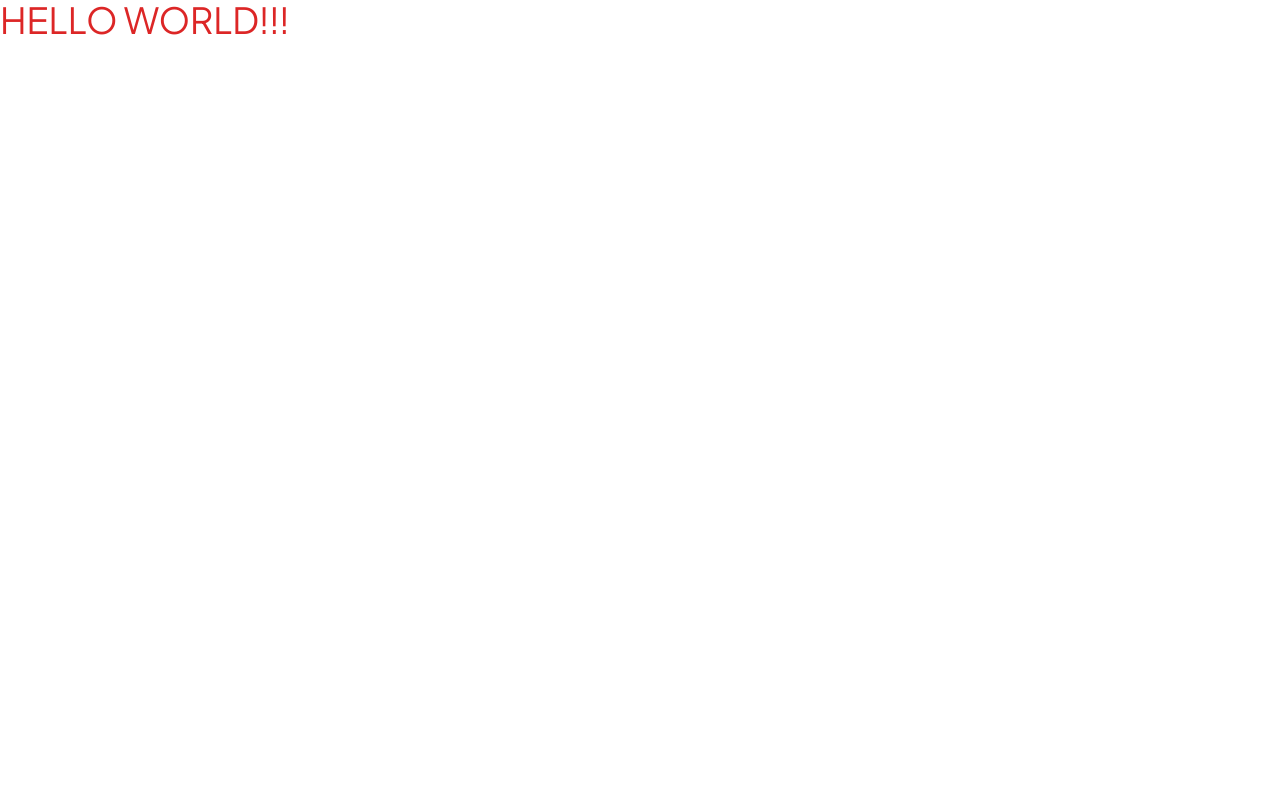
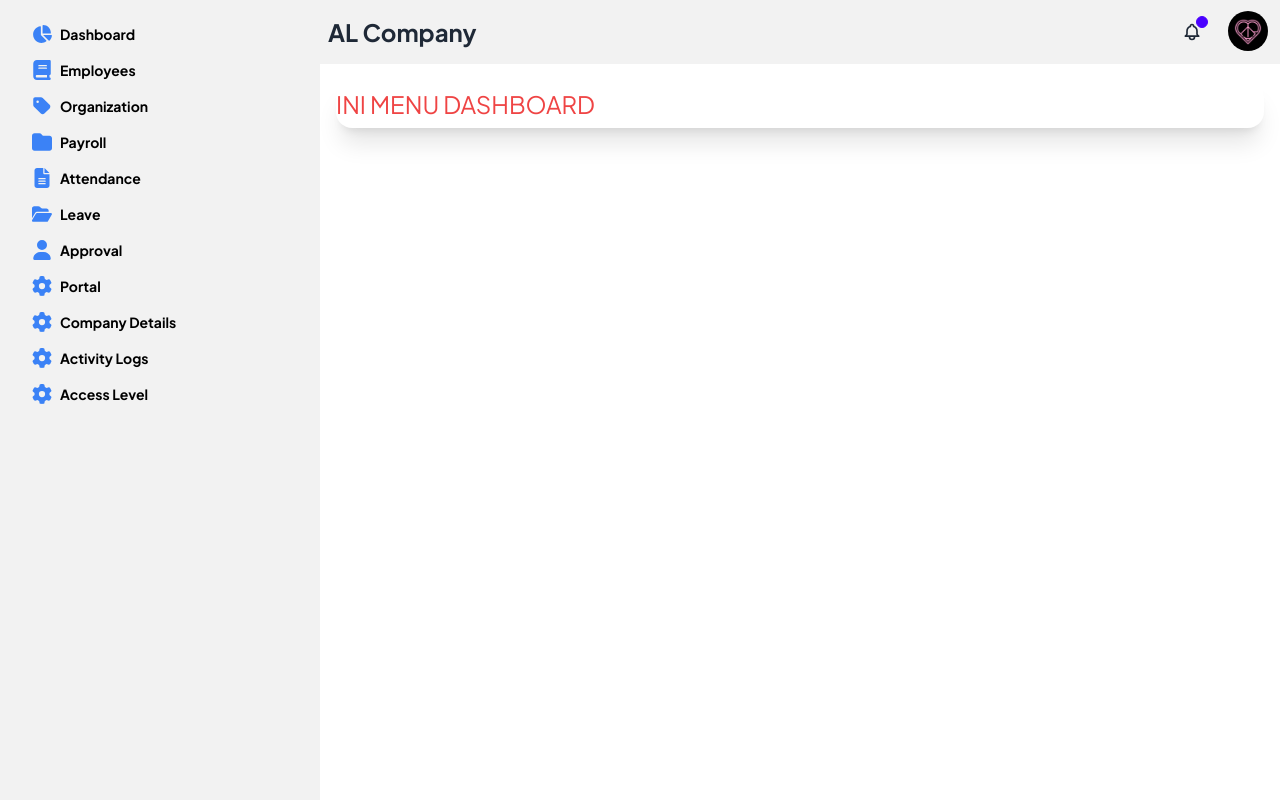
Before and after one commit to radenmasabdul/fordeApp, a Vue app: page / in a window 1280 px wide. Built offline with nearby package versions, Linux system fonts and the light colour scheme.

Commit message:
slicing layout

```diff
--- a/src/App.vue
+++ b/src/App.vue
@@ -1,7 +1,9 @@
 <script setup></script>
 
 <template>
-  <h1 class="text-red-600 text-4xl font-JakartaSans">HELLO WORLD!!!</h1>
+  <div>
+    <router-view />
+  </div>
 </template>
 
 <style scoped></style>
--- /dev/null
+++ b/src/components/layout/Content.vue
@@ -0,0 +1,11 @@
+<script setup></script>
+
+<template>
+  <main class="p-4">
+    <div class="card bg-base-100 shadow-xl">
+      <slot></slot>
+    </div>
+  </main>
+</template>
+
+<style scoped></style>
--- /dev/null
+++ b/src/components/layout/Navbar.vue
@@ -0,0 +1,45 @@
+<script setup>
+import Logo from "../../assets/logo.jpg";
+</script>
+
+<template>
+  <div class="navbar bg-base-200">
+    <div class="flex-1">
+      <a class="font-JakartaSans font-bold text-2xl">AL Company</a>
+    </div>
+    <div class="flex-none gap-2">
+      <button class="btn btn-ghost btn-circle">
+        <div class="indicator">
+          <svg xmlns="http://www.w3.org/2000/svg" class="h-5 w-5" fill="none" viewBox="0 0 24 24" stroke="currentColor">
+            <path
+              stroke-linecap="round"
+              stroke-linejoin="round"
+              stroke-width="2"
+              d="M15 17h5l-1.405-1.405A2.032 2.032 0 0118 14.158V11a6.002 6.002 0 00-4-5.659V5a2 2 0 10-4 0v.341C7.67 6.165 6 8.388 6 11v3.159c0 .538-.214 1.055-.595 1.436L4 17h5m6 0v1a3 3 0 11-6 0v-1m6 0H9"
+            />
+          </svg>
+          <span class="badge badge-xs badge-primary indicator-item"></span>
+        </div>
+      </button>
+      <div class="dropdown dropdown-end">
+        <div tabindex="0" role="button" class="btn btn-ghost btn-circle avatar">
+          <div class="w-10 rounded-full">
+            <img :src="Logo" alt="logo" />
+          </div>
+        </div>
+        <ul tabindex="0" class="menu menu-sm dropdown-content bg-base-100 rounded-box z-[1] mt-3 w-52 p-2 shadow">
+          <li>
+            <a class="justify-between">
+              Profile
+              <span class="badge">New</span>
+            </a>
+          </li>
+          <li><a>Settings</a></li>
+          <li><a>Logout</a></li>
+        </ul>
+      </div>
+    </div>
+  </div>
+</template>
+
+<style scoped></style>
--- /dev/null
+++ b/src/components/layout/Sidebar.vue
@@ -0,0 +1,104 @@
+<script setup>
+const textClass = "font-JakartaSans text-black font-bold text-sm";
+const iconClass = "text-blue-500 flex-shrink-0 w-5 h-5";
+</script>
+
+<template>
+  <div class="lg:drawer-open bg-base-200 z-50">
+    <input id="my-drawer-2" type="checkbox" class="drawer-toggle" />
+    <div class="drawer-content flex flex-col items-center justify-center">
+      <label for="my-drawer-2" class="lg:hidden">
+        <font-awesome-icon :icon="['fas', 'bars']" class="w-8 h-8 cursor-pointer pt-4" />
+      </label>
+    </div>
+    <div class="drawer-side scrolls">
+      <label for="my-drawer-2" aria-label="close sidebar" class="drawer-overlay"></label>
+      <ul class="menu bg-base-200 text-base-content min-h-full w-80 p-4">
+        <li>
+          <router-link to="#">
+            <font-awesome-icon :icon="['fas', 'chart-pie']" :class="iconClass" />
+            <span :class="textClass">Dashboard</span>
+          </router-link>
+        </li>
+
+        <li>
+          <router-link to="#">
+            <font-awesome-icon :icon="['fas', 'book']" :class="iconClass" />
+            <span :class="textClass">Employees</span>
+          </router-link>
+        </li>
+
+        <li>
+          <router-link to="#">
+            <font-awesome-icon :icon="['fas', 'tag']" :class="iconClass" />
+            <span :class="textClass">Organization</span>
+          </router-link>
+        </li>
+
+        <li>
+          <router-link to="#">
+            <font-awesome-icon :icon="['fas', 'folder']" :class="iconClass" />
+            <span :class="textClass">Payroll</span>
+          </router-link>
+        </li>
+
+        <li>
+          <router-link to="#">
+            <font-awesome-icon :icon="['fas', 'file-lines']" :class="iconClass" />
+            <span :class="textClass">Attendance</span>
+          </router-link>
+        </li>
+
+        <li>
+          <router-link to="#">
+            <font-awesome-icon :icon="['fas', 'folder-open']" :class="iconClass" />
+            <span :class="textClass">Leave</span>
+          </router-link>
+        </li>
+
+        <li>
+          <router-link to="#">
+            <font-awesome-icon :icon="['fas', 'user']" :class="iconClass" />
+            <span :class="textClass">Approval</span>
+          </router-link>
+        </li>
+
+        <li>
+          <router-link to="#">
+            <font-awesome-icon :icon="['fas', 'gear']" :class="iconClass" />
+            <span :class="textClass">Portal</span>
+          </router-link>
+        </li>
+
+        <li>
+          <router-link to="#">
+            <font-awesome-icon :icon="['fas', 'gear']" :class="iconClass" />
+            <span :class="textClass">Company Details</span>
+          </router-link>
+        </li>
+
+        <li>
+          <router-link to="#">
+            <font-awesome-icon :icon="['fas', 'gear']" :class="iconClass" />
+            <span :class="textClass">Activity Logs</span>
+          </router-link>
+        </li>
+
+        <li>
+          <router-link to="#">
+            <font-awesome-icon :icon="['fas', 'gear']" :class="iconClass" />
+            <span :class="textClass">Access Level</span>
+          </router-link>
+        </li>
+      </ul>
+    </div>
+  </div>
+</template>
+
+<style scoped>
+.drawer {
+  position: relative;
+  display: grid;
+  grid-auto-columns: max-content auto;
+}
+</style>
--- /dev/null
+++ b/src/layout/Layout.vue
@@ -0,0 +1,22 @@
+<script setup>
+import Navbar from "../components/layout/Navbar.vue";
+import Sidebar from "../components/layout/Sidebar.vue";
+import Content from "../components/layout/Content.vue";
+</script>
+
+<template>
+  <main class="flex h-full">
+    <Sidebar />
+    <div class="flex flex-col flex-grow">
+      <Navbar />
+
+      <div class="h-full">
+        <Content>
+          <slot></slot>
+        </Content>
+      </div>
+    </div>
+  </main>
+</template>
+
+<style scoped></style>
--- a/src/main.js
+++ b/src/main.js
@@ -3,6 +3,7 @@ import { createPinia } from 'pinia'
 
 import './styles/style.css'
 import App from './App.vue'
+import router from "./routes"
 
 import { library } from "@fortawesome/fontawesome-svg-core"
 import { FontAwesomeIcon } from '@fortawesome/vue-fontawesome'
@@ -15,4 +16,5 @@ const app = createApp(App)
 
 app.component("font-awesome-icon", FontAwesomeIcon)
 app.use(pinia)
+app.use(router)
 app.mount('#app')
--- /dev/null
+++ b/src/routes/index.js
@@ -0,0 +1,26 @@
+import { createRouter, createWebHistory } from 'vue-router';
+
+import Home from '../views/Home.vue';
+
+const router = createRouter({
+    history: createWebHistory(import.meta.env.BASE_URL),
+    routes: [
+        //auth
+        {
+            path: "/",
+            name: "home",
+            component: Home,
+            meta: {
+                title: "Welcome",
+            },
+        },
+    ]
+})
+
+router.beforeEach((to, from, next) => {
+    document.title = `AL Company || ${to.meta.title}`;
+    next();
+});
+
+
+export default router;
--- /dev/null
+++ b/src/views/Home.vue
@@ -0,0 +1,13 @@
+<script setup>
+import Layout from "../layout/Layout.vue";
+</script>
+
+<template>
+  <Layout>
+    <div class="py-2">
+      <h1 class="text-red-500 text-2xl font-JakartaSans">INI MENU DASHBOARD</h1>
+    </div>
+  </Layout>
+</template>
+
+<style scoped></style>
```
